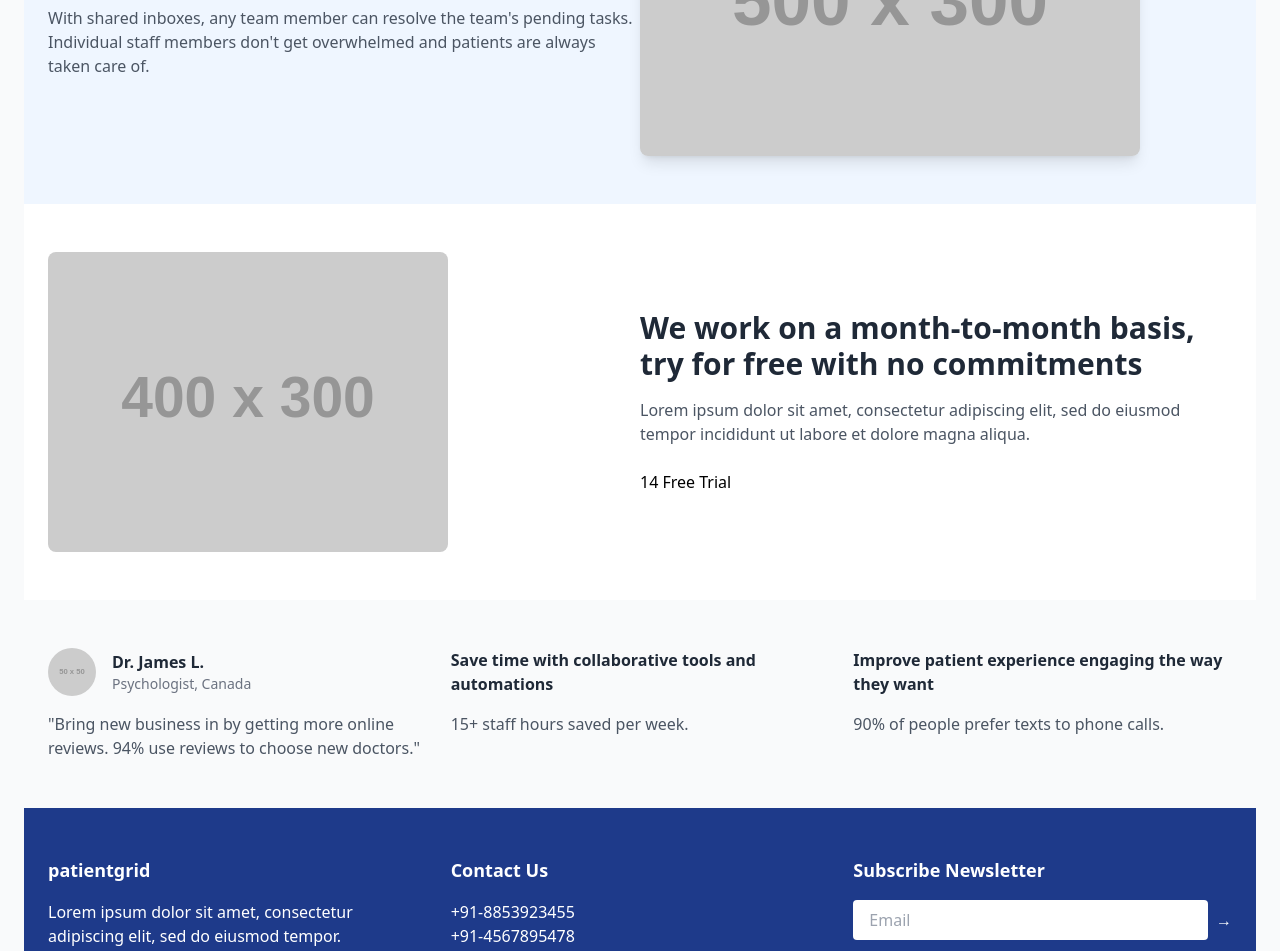
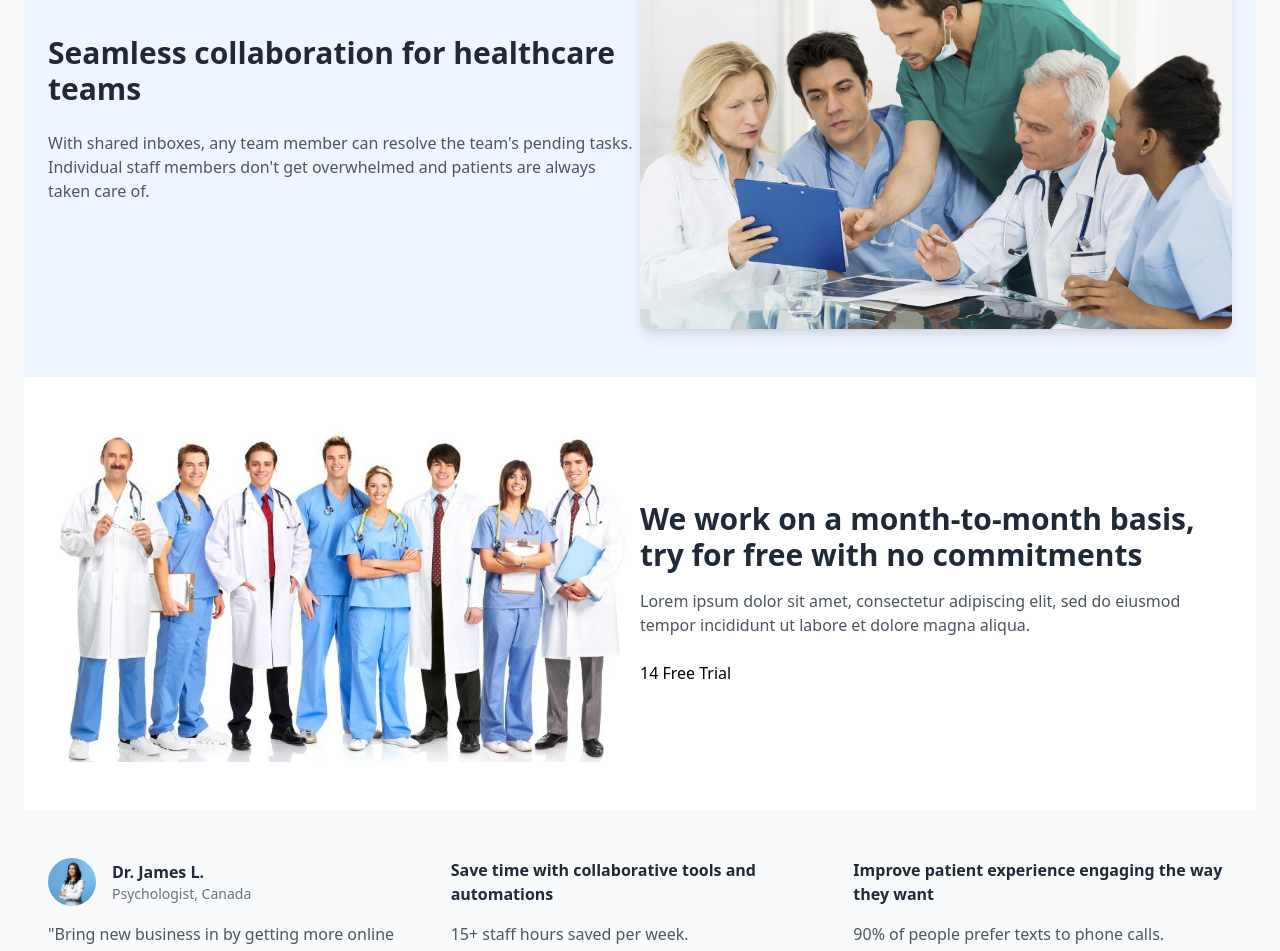
Before and after one commit to Alki45/Createwise, a website: page index.html in a window 1280 px wide. Shown: the part 704-1655 px from the top of the page. Drawn offline with nearby package versions, Linux system fonts and the light colour scheme; placeholder pictures from the web are drawn by us.

Commit message:
adding Images

```diff
--- a/index.html
+++ b/index.html
@@ -40,7 +40,7 @@
       <!-- Buttons -->
       <div class="flex space-x-4">
         <button class="btn-secondary">Login</button>
-        <button class="btn-primary">Request a Demo</button>
+        <button class="bg-blue-1000 btn-primary  text-white-600">Request a Demo</button>
       </div>
     </div>
   </header>
@@ -60,7 +60,7 @@
       </div>
       <!-- Image -->
       <div class="lg:w-1/2 relative">
-        <img src="https://via.placeholder.com/600x400" alt="UI Screenshot" class="rounded-lg shadow-lg">
+        <img src="./images/R.png" alt="UI Screenshot" class="rounded-lg shadow-lg">
         <!-- Inbox Card -->
         <div class="absolute top-20 inset-x-0 mx-auto bg-white card w-11/12 lg:w-3/4">
           <div class="flex justify-between items-center mb-4">
@@ -105,7 +105,7 @@
           </p>
         </div>
         <div class="lg:w-1/2">
-          <img src="https://via.placeholder.com/500x300" alt="Collaboration UI" class="rounded-lg shadow-lg">
+          <img src="./images/R.jpg" alt="Collaboration UI" class="rounded-lg shadow-lg">
         </div>
       </div>
     </section>
@@ -114,7 +114,7 @@
     <section class="bg-white py-12">
       <div class="container mx-auto px-6 flex flex-col lg:flex-row items-center">
         <div class="lg:w-1/2">
-          <img src="https://via.placeholder.com/400x300" alt="Doctor" class="rounded-lg">
+          <img src="./images/R (1).jpg" alt="Doctors" class="rounded-lg">
         </div>
         <div class="lg:w-1/2">
           <h2 class="text-3xl font-bold text-gray-800 mb-4">We work on a month-to-month basis, try for free with no commitments</h2>
@@ -130,7 +130,7 @@
       <div class="container mx-auto px-6 grid grid-cols-1 md:grid-cols-3 gap-6">
         <div class="card">
           <div class="flex items-center space-x-4 mb-4">
-            <img src="https://via.placeholder.com/50" alt="Dr. James L." class="w-12 h-12 rounded-full">
+            <img src="./images/OIP.jpg" alt="Dr. James L." class="w-12 h-12 rounded-full">
             <div>
               <h3 class="font-bold text-gray-800">Dr. James L.</h3>
               <p class="text-gray-500 text-sm">Psychologist, Canada</p>
```
Also changed, not shown: images/OIP.jpg (added), images/R (1).jpg (added), images/R.jpg (added), images/R.png (added).
